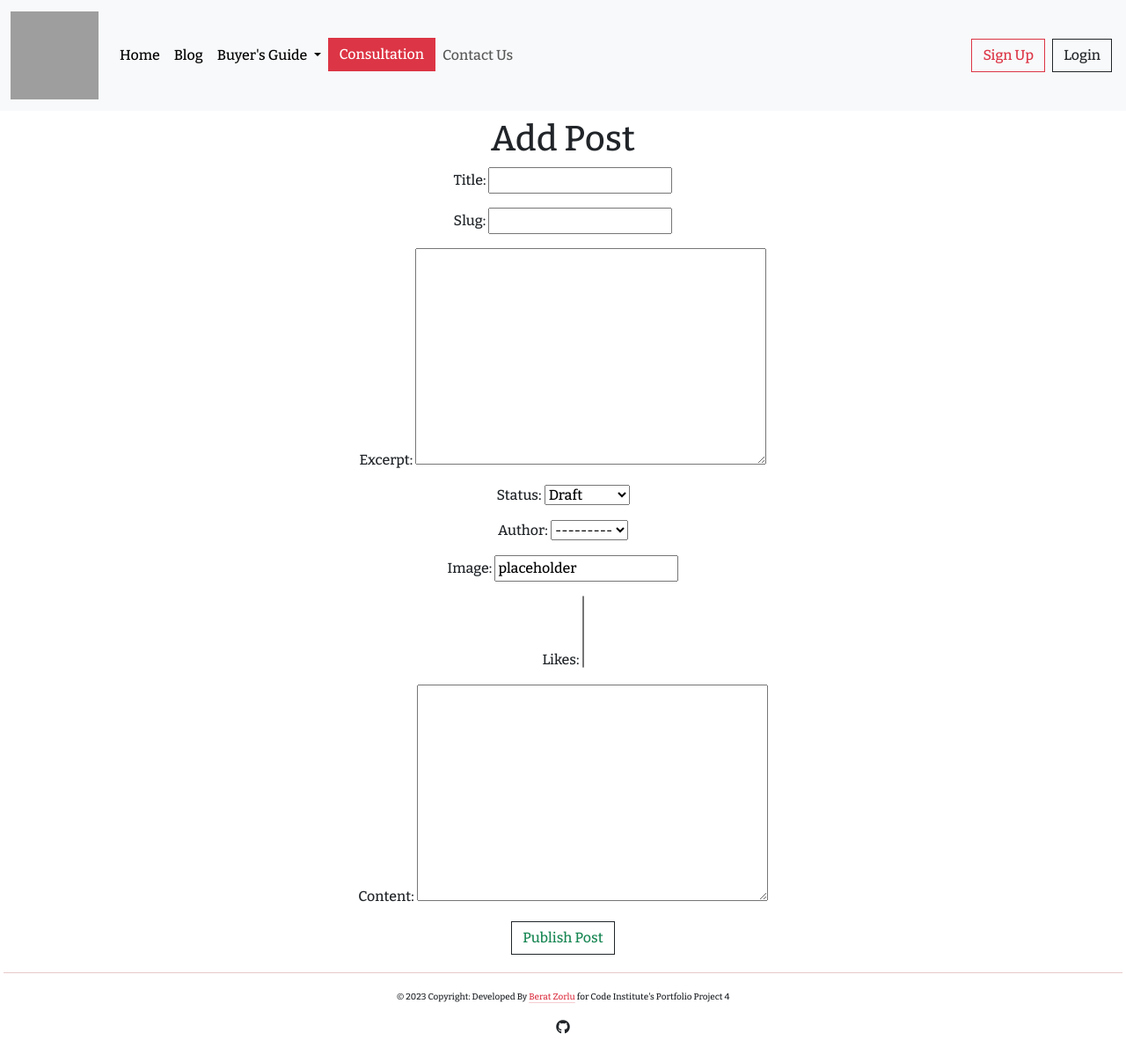
After one commit to beratzorlu/AutoMate, a Django app: page /add-post/ in a window 1280 px wide. The commit adds this page. Shown: the whole page at 88% size. Run offline with Django 3.2, Linux system fonts and the light colour scheme; grey boxes are pictures that could not be loaded.

Commit message:
Add add blog post feature.

```diff
--- a/blog/models.py
+++ b/blog/models.py
@@ -1,6 +1,8 @@
 from django.db import models
+from django.http import HttpResponseRedirect
 from django.contrib.auth.models import User
 from cloudinary.models import CloudinaryField
+from django.urls import reverse
 
 STATUS = ((0, "Draft"), (1, "Published"))
 
@@ -30,6 +32,9 @@ class Post(models.Model):
     def __str__(self):
         return self.title
 
+    def get_absolute_url(self):
+        return reverse('post_detail', args={self.slug})
+
 
 class Comment(models.Model):
     """
--- a/blog/urls.py
+++ b/blog/urls.py
@@ -4,6 +4,7 @@ from django.urls import path
 urlpatterns = [
     path('', views.PostList.as_view(), name='home'),
     path('blog', views.BlogList.as_view(), name='blog_list'),
+    path('add-post/',  views.UserPostAdd.as_view(), name='url_post_add'),
     path('<slug:slug>/', views.DetailView.as_view(), name='post_detail'),
     path('like/<slug:slug>', views.UserPostLike.as_view(), name='url_post_like'),
     path('<slug:slug>/delete-post', views.UserPostDelete.as_view(), name='url_post_delete'),
--- a/blog/views.py
+++ b/blog/views.py
@@ -106,7 +106,7 @@ class UserPostDelete(generic.DeleteView):
     """
     model = Post
     template_name = 'delete_post.html'
-    success_url = reverse_lazy('home')
+    success_url = reverse_lazy('blog_list')
 
 
 class UserPostEdit(generic.UpdateView):
@@ -117,3 +117,12 @@ class UserPostEdit(generic.UpdateView):
     template_name = 'edit_post.html'
     form_class = UserPostEditForm
     success_url = reverse_lazy('home')
+
+
+class UserPostAdd(generic.CreateView):
+    """
+    Class-based view for creating new blog posts.
+    """
+    model = Post
+    template_name = 'add_post.html'
+    fields = "__all__"
--- /dev/null
+++ b/templates/add_post.html
@@ -0,0 +1,14 @@
+{% extends 'base.html' %}
+{% block content %}
+
+<h1 class="mt-2 text-center">Add Post</h1>
+
+<div class="text-center">
+    <form method="POST" enctype="multipart/form-data">
+        {% csrf_token %}
+        {{ form.as_p }}
+    <button class="btn btn-outline-success border border-dark rounded-0">Publish Post</button>
+    </form>
+</div>
+
+{% endblock %}
--- a/templates/index.html
+++ b/templates/index.html
@@ -12,7 +12,7 @@
     <div class="container">
         <div class="row">
             {% for post in post_list %}
-            {% if post.likes_numbers >= 0 %}
+            {% if post.likes_numbers >= 4 %}
             <div class="col-lg-4 col-md-6 col-sm-12">
                 <div class="card mb-5 shadow-sm">
                     {% if "placeholder" in post.featured_image.url %}
```
Also changed, not shown: templates/blog_list.html (+21 -1 lines).
